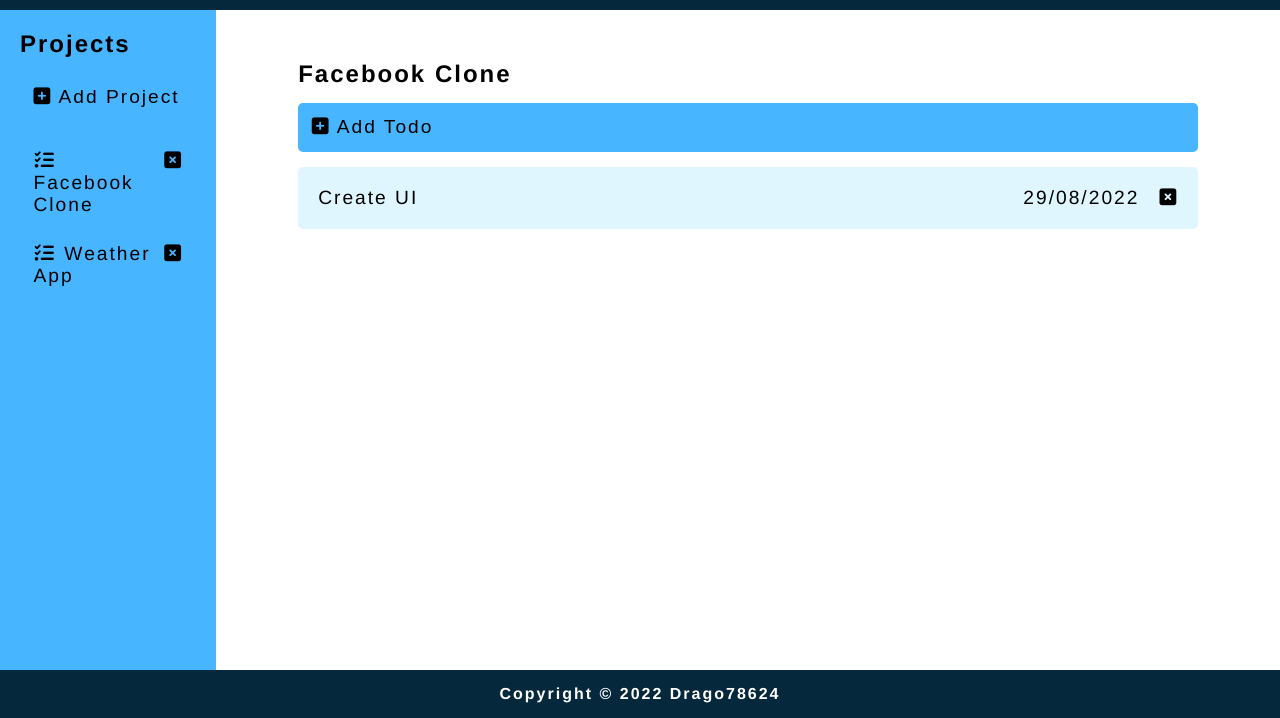
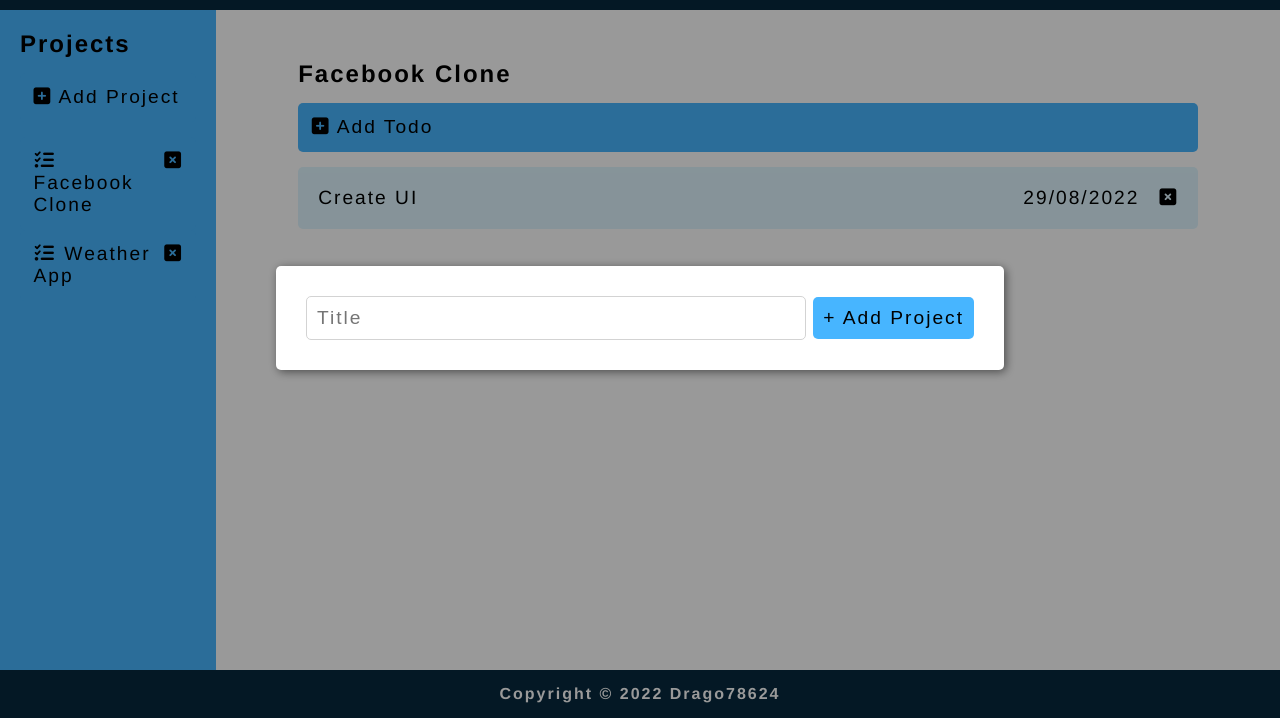
Before and after one commit to Drago78624/odin-todolist, a website built with Vite: page index.html in a window 1280 px wide. Shown: the part 82-800 px from the top of the page. Built offline with nearby package versions, Linux system fonts and the light colour scheme.

Commit message:
projects modal added

```diff
--- a/index.html
+++ b/index.html
@@ -4,7 +4,13 @@
     <meta charset="UTF-8" />
     <link rel="icon" type="image/svg+xml" href="/vite.svg" />
     <meta name="viewport" content="width=device-width, initial-scale=1.0" />
-    <link rel="stylesheet" href="https://cdnjs.cloudflare.com/ajax/libs/font-awesome/6.1.2/css/all.min.css" integrity="sha512-1sCRPdkRXhBV2PBLUdRb4tMg1w2YPf37qatUFeS7zlBy7jJI8Lf4VHwWfZZfpXtYSLy85pkm9GaYVYMfw5BC1A==" crossorigin="anonymous" referrerpolicy="no-referrer" />
+    <link
+      rel="stylesheet"
+      href="https://cdnjs.cloudflare.com/ajax/libs/font-awesome/6.1.2/css/all.min.css"
+      integrity="sha512-1sCRPdkRXhBV2PBLUdRb4tMg1w2YPf37qatUFeS7zlBy7jJI8Lf4VHwWfZZfpXtYSLy85pkm9GaYVYMfw5BC1A=="
+      crossorigin="anonymous"
+      referrerpolicy="no-referrer"
+    />
     <title>Vite App</title>
   </head>
   <body>
@@ -14,23 +20,31 @@
     <main>
       <div class="sidebar">
         <h2 class="sidebar-heading">Projects</h2>
-          <button class="sidebar-btn"><i class="fa-solid fa-square-plus"></i> Add Project</button>
+        <button class="sidebar-btn" id="openProjectsModal">
+          <i class="fa-solid fa-square-plus"></i> Add Project
+        </button>
         <ul class="projects">
-            <li class="project"><div><i class="fa-solid fa-list-check"></i> Facebook Clone</div> <i class="fa-solid fa-square-xmark close"></i></li>
-            <li class="project"><div><i class="fa-solid fa-list-check"></i> Weather App</div> <i class="fa-solid fa-square-xmark close"></i></li>
+          <li class="project">
+            <div><i class="fa-solid fa-list-check"></i> Facebook Clone</div>
+            <i class="fa-solid fa-square-xmark close"></i>
+          </li>
+          <li class="project">
+            <div><i class="fa-solid fa-list-check"></i> Weather App</div>
+            <i class="fa-solid fa-square-xmark close"></i>
+          </li>
         </ul>
       </div>
       <div class="todos-container">
         <div class="todos">
-            <h2 class="todos-heading"> Facebook Clone</h2>
+          <h2 class="todos-heading">Facebook Clone</h2>
           <ul class="todolist">
-              <button class="todo-btn"><i class="fa-solid fa-square-plus"></i> Add Todo</button>
+            <button class="todo-btn">
+              <i class="fa-solid fa-square-plus"></i> Add Todo
+            </button>
             <li class="todo">
               <div class="title">Create UI</div>
               <div class="actions">
-                  <div class="date">
-                    29/08/2022
-                  </div>
+                <div class="date">29/08/2022</div>
                 <div class="delete">
                   <i class="fa-solid fa-square-xmark close"></i>
                 </div>
@@ -43,6 +57,15 @@
     <footer>
       <h4>Copyright &copy; 2022 Drago78624</h4>
     </footer>
+
+    <div id="projects-modal" class="projects-modal">
+      <div class="modal-content">
+        <form id="form">
+          <input type="text" placeholder="Title" class="input title" />
+          <button class="add-projects-btn" id="add-project-btn">+ Add Project</button>
+        </form>
+      </div>
+    </div>
     <script type="module" src="/main.js"></script>
   </body>
 </html>
--- a/main.js
+++ b/main.js
@@ -1 +1,14 @@
 import './style.css'
+
+const projectsModal = document.getElementById("projects-modal");
+const projectsModalBtn = document.getElementById("openProjectsModal");
+
+projectsModalBtn.addEventListener("click", () => {
+  projectsModal.style.display = "flex";
+});
+
+window.onclick = function (event) {
+  if (event.target == projectsModal) {
+    projectsModal.style.display = "none";
+  }
+};
--- a/style.css
+++ b/style.css
@@ -141,3 +141,63 @@ footer {
   background-color: var(--darkBlue);
   color: white;
 }
+
+.projects-modal {
+  /* display: none; */
+  display: flex;
+  justify-content: center;
+  align-items: center;
+  position: fixed;
+  top: 50%;
+  left: 50%;
+  width: 100vw;
+  height: 100vh;
+  transform: translate(-50%, -50%);
+  -webkit-transform: translate(-50%, -50%);
+  -moz-transform: translate(-50%, -50%);
+  -ms-transform: translate(-50%, -50%);
+  -o-transform: translate(-50%, -50%);
+  font-size: 1.2rem;
+  background-color: rgba(0,0,0,0.4);
+}
+
+.modal-content {
+  padding: 30px;
+  background-color: white;
+  border-radius: 5px;
+  -webkit-border-radius: 5px;
+  -moz-border-radius: 5px;
+  -ms-border-radius: 5px;
+  -o-border-radius: 5px;
+  box-shadow: 2px 2px 10px rgba(0, 0, 0, 0.5);
+}
+
+.input {
+  width: 500px;
+  padding: 10px;
+  font-size: inherit;
+  border: 1px solid lightgray;
+  border-radius: 5px;
+  -webkit-border-radius: 5px;
+  -moz-border-radius: 5px;
+  -ms-border-radius: 5px;
+  -o-border-radius: 5px;
+}
+
+.add-projects-btn {
+  font-size: inherit;
+  padding: 10px;
+  border: 0;
+  background-color: var(--lightBlue);
+  border-radius: 5px;
+  -webkit-border-radius: 5px;
+  -moz-border-radius: 5px;
+  -ms-border-radius: 5px;
+  -o-border-radius: 5px;
+  cursor: pointer;
+}
+
+.add-projects-btn:hover {
+  background-color: var(--blue);
+  color: white;
+}
```
Lines whose indentation alone changed are shown as unchanged.
